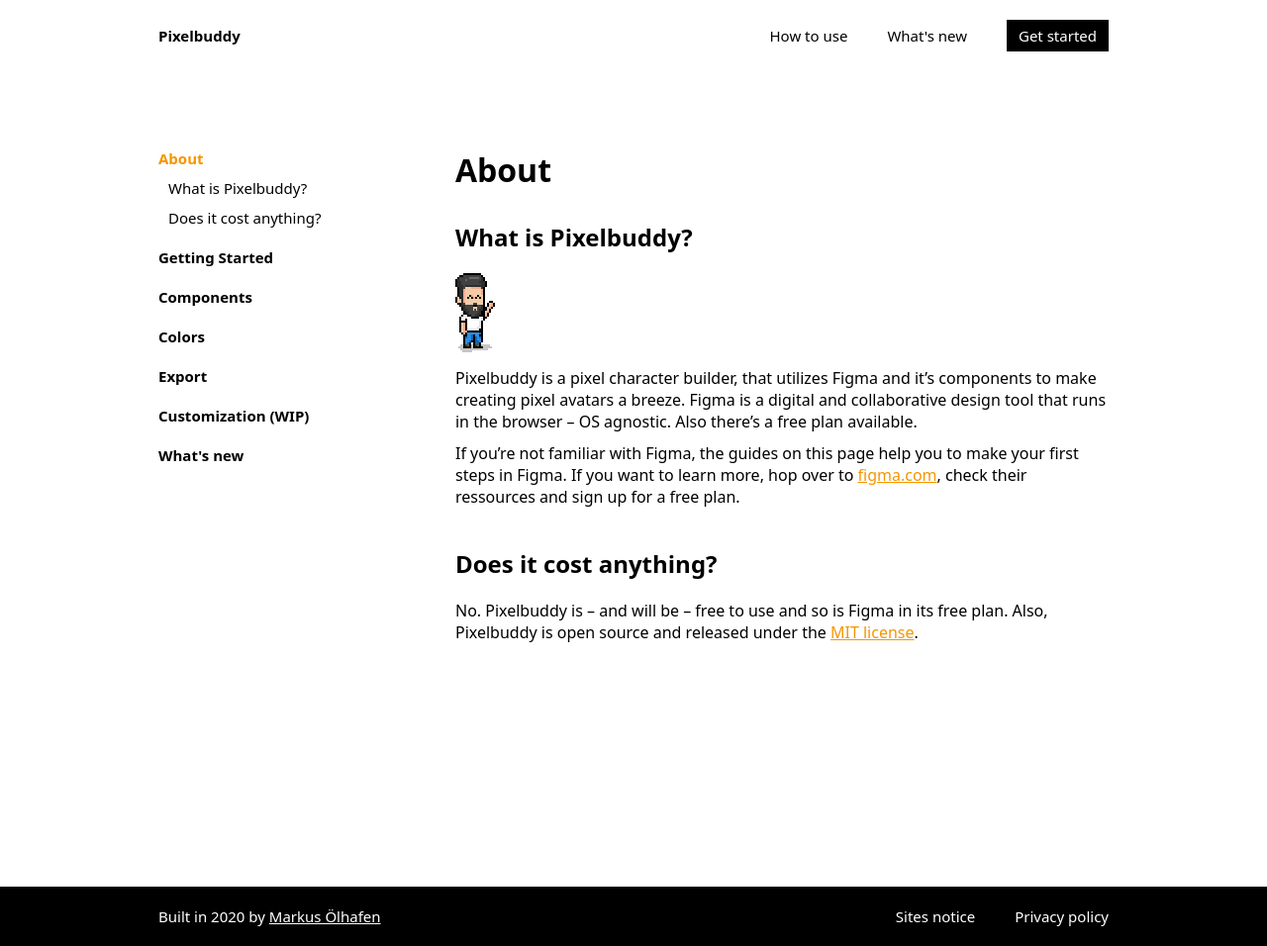
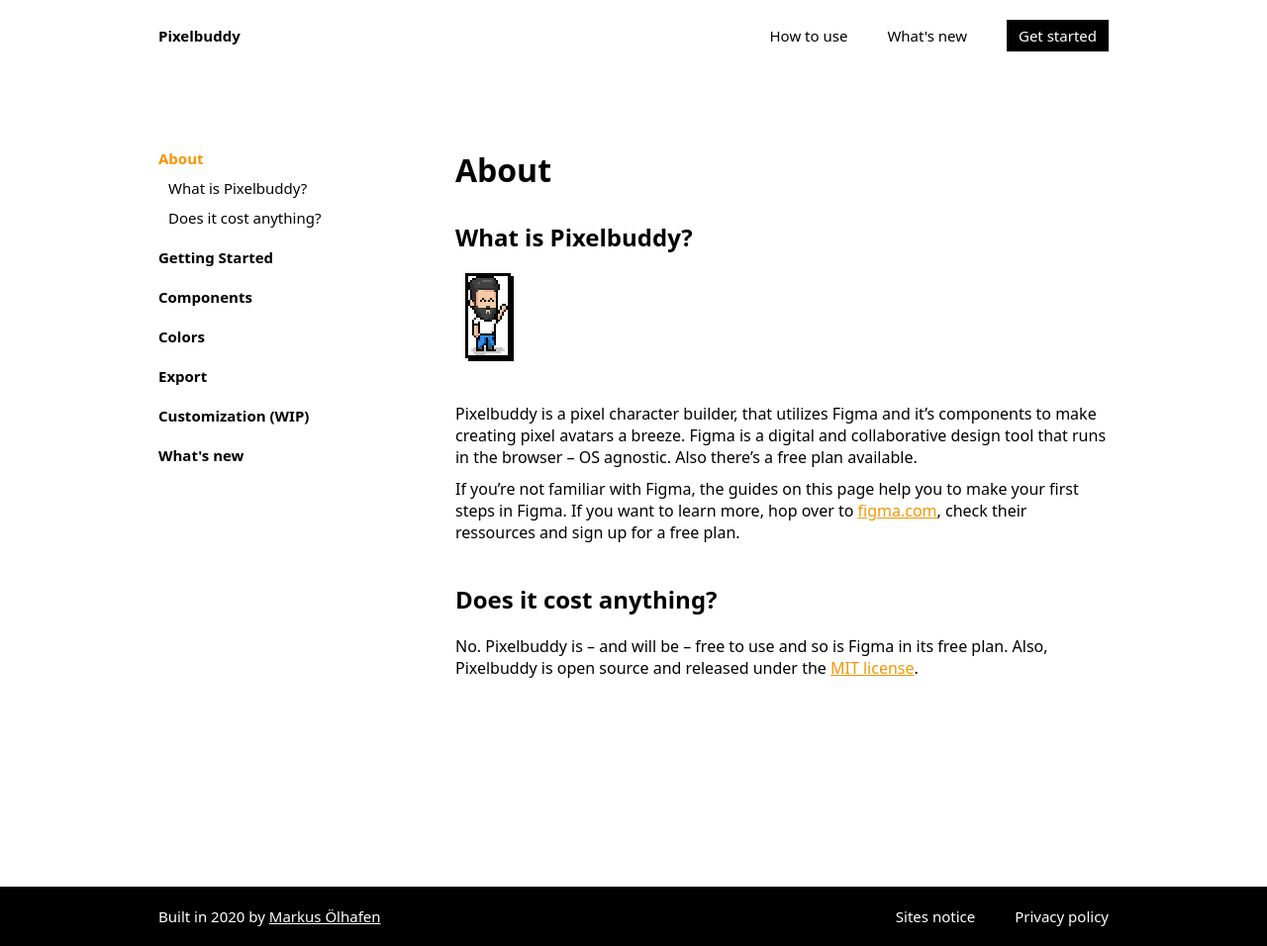
Before and after one commit to markusoelhafen/pixelbuddy, a Jekyll site: the page built from _guides/about.md, in a window 1280 px wide and 956 px high. Shown: the whole window at 99% size. Built offline with Jekyll 4.4.1, drawn with Linux system fonts in a browser that asks for light colours; the table of contents is made by our own code.

Commit message:
update image styling

```diff
--- a/assets/css/_guides.scss
+++ b/assets/css/_guides.scss
@@ -31,4 +31,10 @@
   p > a {
     color: $yellow;
   }
+
+  img {
+    border: 3px solid black;
+    box-shadow: 3px 3px 0 0 black;
+    margin: 0 10px 30px 10px;
+  }
 }
--- a/assets/css/style.css
+++ b/assets/css/style.css
@@ -293,6 +293,10 @@
     margin-top: 30px; }
   .guides p > a {
     color: #F59500; }
+  .guides img {
+    border: 3px solid black;
+    box-shadow: 3px 3px 0 0 black;
+    margin: 0 10px 30px 10px; }
 
 .wrapper {
   max-width: calc(960px + (24px*2));
```
